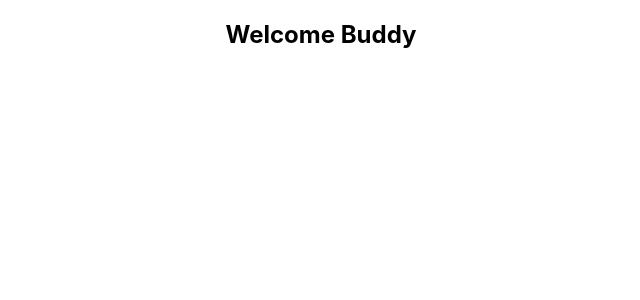
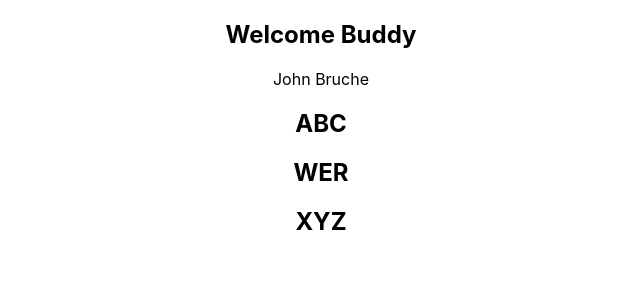
Before and after one commit to NainikCrest/Typescript-Cases, a React (Create React App) app: page / in a window 1280 px wide. Shown: the top 300 px of the page, without its empty margins (319-959 px from the left). Built offline with nearby package versions, Linux system fonts and the light colour scheme.

Commit message:
Boilerplate Initial Setup and Props

```diff
--- a/src/App.tsx
+++ b/src/App.tsx
@@ -1,10 +1,20 @@
 import "./App.css";
 import Greet from "./components/Greet";
+import Person from "./components/Person";
+import PersonList from "./components/PersonList";
 
 function App() {
+  const personName = {
+    firstName: "John",
+    lastName: "Bruche",
+  };
+
+  const nameList = [{ firstName: "John", lastName: "Bruche" }];
   return (
     <div className="App">
       <Greet name="Nainik" messageCount={20} isLoggedIn={false} />
+      <Person name={personName} />
+      <PersonList />
     </div>
   );
 }
--- a/src/components/Person.tsx
+++ b/src/components/Person.tsx
@@ -1,3 +1,14 @@
-export default function Person() {
-  return <div>Nainik Mehta</div>;
+type PersonPros = {
+  name: {
+    firstName: string;
+    lastName: string;
+  };
+};
+
+export default function Person(props: PersonPros) {
+  return (
+    <div>
+      {props.name.firstName} {props.name.lastName}
+    </div>
+  );
 }
--- /dev/null
+++ b/src/components/PersonList.tsx
@@ -0,0 +1,9 @@
+export default function PersonList() {
+  return (
+    <div>
+      <h2>ABC</h2>
+      <h2>WER</h2>
+      <h2>XYZ</h2>
+    </div>
+  );
+}
```
